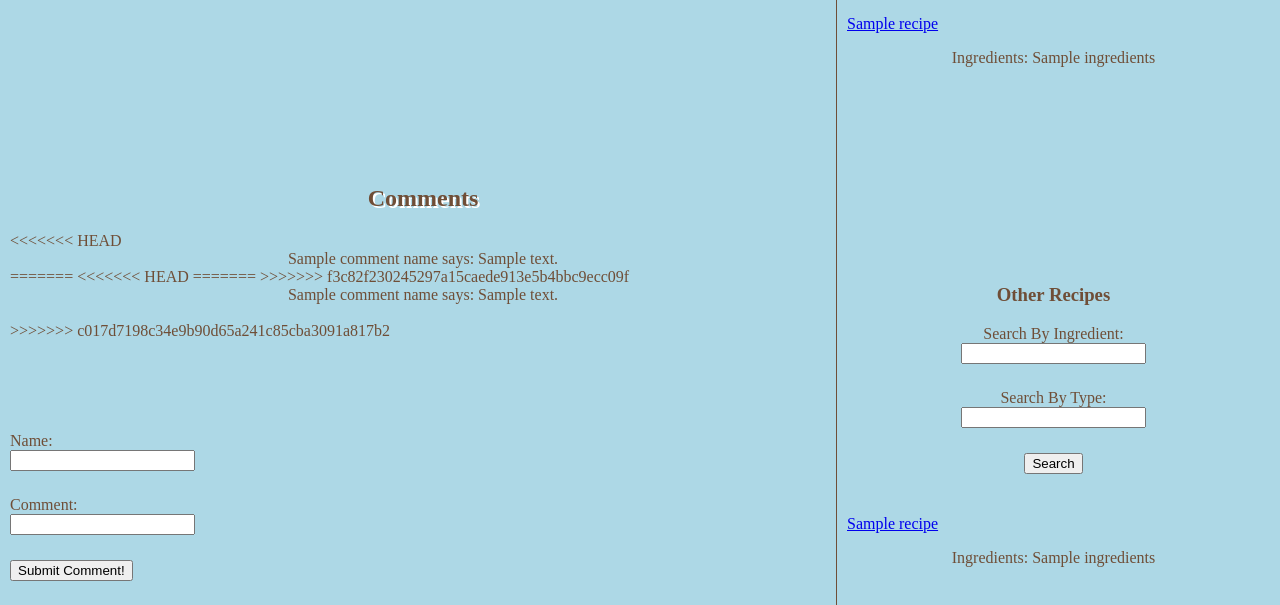
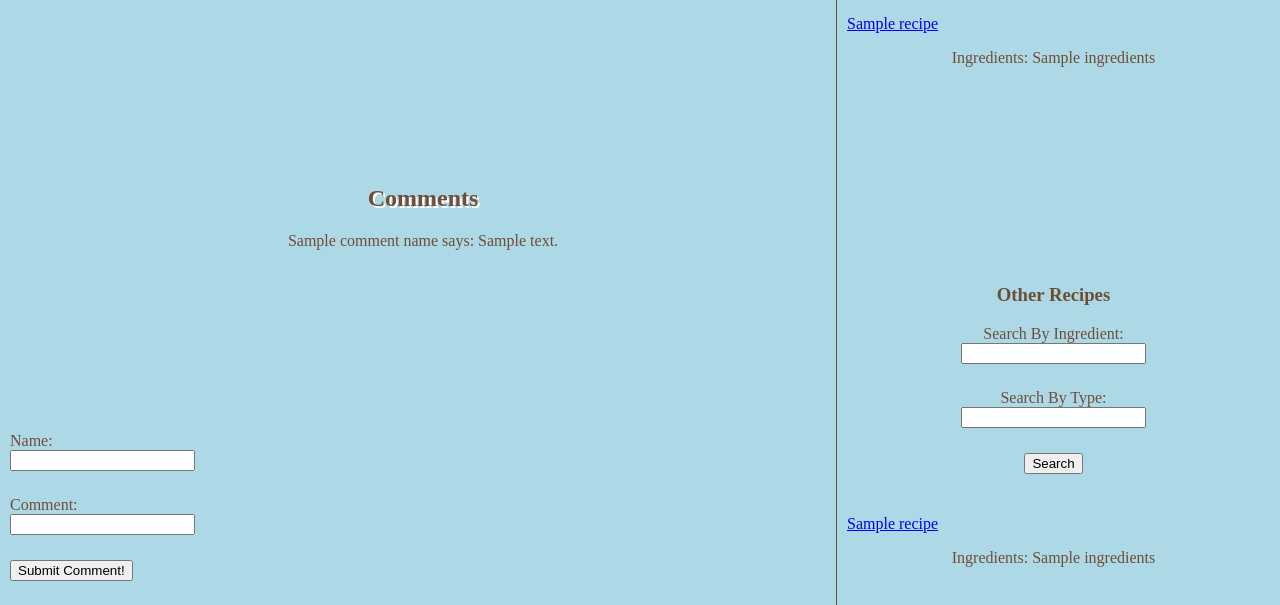
Before and after one commit to anitali2002/cssi2018Allergies, a Python web app: template templates/allergyInfo.html in a window 1280 px wide. Shown: the part 258-863 px from the top of the page. Run offline with Jinja, Linux system fonts and the light colour scheme; the template is opened without the code that fills it: most values are stand-ins (such as "Sample title", 1, 10 or a date in 2020).

Commit message:
merge cleanup

```diff
--- a/templates/allergyInfo.html
+++ b/templates/allergyInfo.html
@@ -31,15 +31,7 @@
       <div class ="scroll" id="comments">
         {% for i in range(comment|length) %}
         <div>
-<<<<<<< HEAD
           <p> {{commentName[i]}} says: {{comment[i]}}</p>
-=======
-<<<<<<< HEAD
-          <!-- <h4> {{commentName[i]}} says: {{comment[i]}}</h4><br/> -->
-=======
->>>>>>> f3c82f230245297a15caede913e5b4bbc9ecc09f
-          <p> {{commentName[i]}} says: {{comment[i]}}</p><br/>
->>>>>>> c017d7198c34e9b90d65a241c85cba3091a817b2
         </div>
         {% endfor %}
       </div>
```
